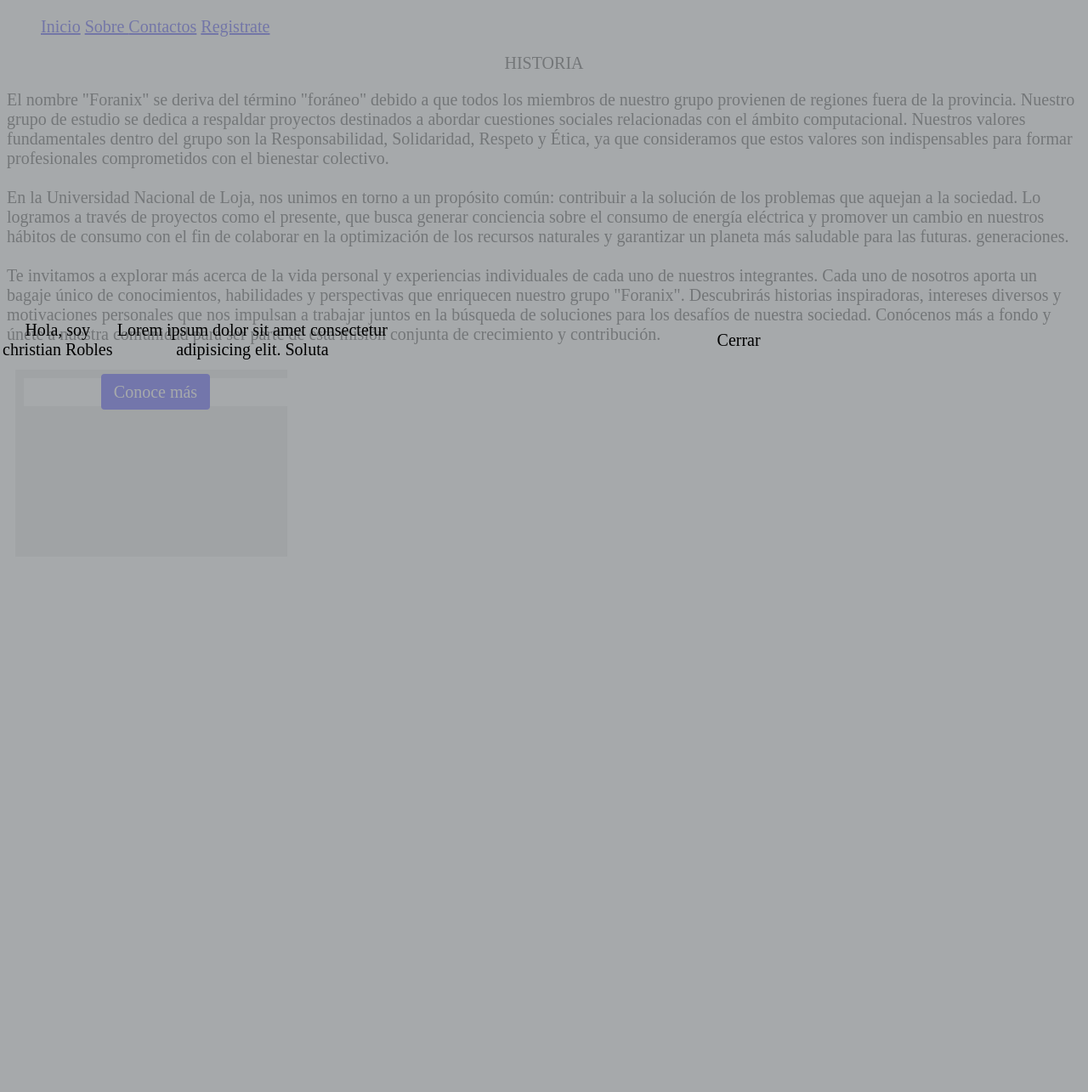
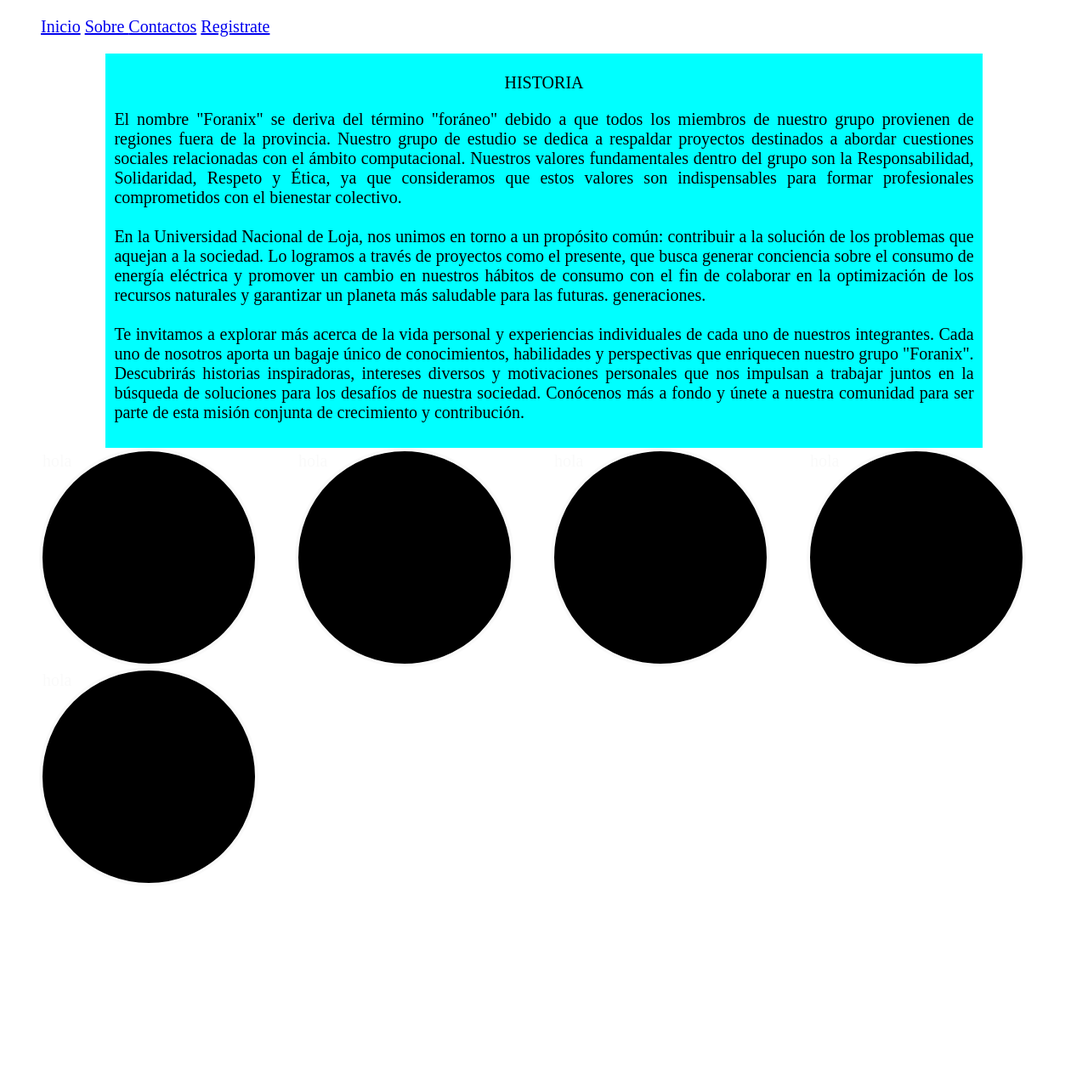
Before and after one commit to SantiagoTamayo2002/energy_page, a Django app: page /nosotros/ in a window 1280 px wide. Shown: the whole page at 85% size. Before the commit the page ends 482 px from the top, so only its background shows below. Run offline with Django 4.2, Linux system fonts and the light colour scheme.

Commit message:
Cris brech
Agg de images y Web sobre nosotros

```diff
--- /dev/null
+++ b/PIS/energy/static/energy/css/estilos_sobreNosotros.css
@@ -0,0 +1,34 @@
+* {
+	font-weight: 70;
+	font-size: 20px;
+}
+h1 {
+	text-align: center;
+}
+.contenido{
+	margin:auto;
+	margin-top: 20px;
+	width: 80%;
+	height: 80%;
+	padding: 10px;
+	text-align: justify;
+    background-color: aqua;
+
+}
+
+.contenedor{
+    height: 750px;
+}
+
+.perfil{
+    background-color: #000;
+    color: #fafafa;
+    display: inline-block;
+    height: 250px;
+    width: 250px;
+    margin-left: 38px;
+    align-items: center;
+    border: 4px solid #fafafa;
+    border-radius: 100%;
+
+}
--- a/PIS/energy/templates/energy/home/sobreNosotros.html
+++ b/PIS/energy/templates/energy/home/sobreNosotros.html
@@ -1,9 +1,12 @@
+{%load static%}
 <!DOCTYPE html>
 <html lang="en">
 <head>
+    <meta charset="UTF-8">
+    <meta name="viewport" content="width=device-width, initial-scale=1.0">
     <title>Sobre nosotros</title>
-    {% load static %}
-    <link rel="stylesheet" type="text/css" href="{% static 'energy/css/estilo_sobreNosotros.css'%}">
+	<link rel="stylesheet" type="text/css" href="{%static 'energy/css/estilos_sobreNosotros.css'%}">
+	<meta name="viewport" content="width=device-width, initial-scale=1" />
 </head>
 <body>
         <nav class="navegacion">
@@ -15,7 +18,7 @@
             </ul>
         </nav>
 
-    <div  class="Contenido">
+    <div class="contenido">
         <h1>HISTORIA</h1>
             <p>El nombre "Foranix" se deriva del término "foráneo" debido a que todos los miembros
                 de nuestro grupo provienen de regiones fuera de la provincia.
@@ -38,25 +41,15 @@
                 para los desafíos de nuestra sociedad. Conócenos más a fondo y únete a nuestra comunidad para ser parte de
                 esta misión conjunta de crecimiento y contribución.
             </p>
-    </div>
-    <div class="perfil">
-        <div class="persona1">
-            <div class="boton-modal">
-                <label for="btn-modal">
-                    Conoce más
-                </label>
-            </div>
-            <!--Ventana Modal-->
-            <input type="checkbox" id="btn-modal">
-            <div class="container-modal">
-                <h2>Hola, soy christian Robles</h2>
-                <p>Lorem ipsum dolor sit amet consectetur adipisicing elit. Soluta</p>
-                <div class="btn-cerrar">
-                    <label for="btn-modal">Cerrar</label>
-                </div>
-            </div>
-        </div>
-    </div>
+	</div>
 
+	<div class="contenedor">
+        <div class="perfil">hola</div>
+        <div class="perfil">hola</div>
+        <div class="perfil">hola</div>
+        <div class="perfil">hola</div>
+        <div class="perfil">hola</div>
+	</div>
 </body>
+
 </html>
```
Also changed, not shown: PIS/energy/static/energy/img/logo_casa.jpeg (added), PIS/energy/static/energy/img/logo_computer.jpeg (added), PIS/energy/static/energy/img/logo_estadistica.jpeg (added), PIS/energy/static/energy/img/logo_foco.jpeg (added), PIS/energy/static/energy/img/pantalla1.png (added), PIS/energy/static/energy/img/pantalla2.png (added).
